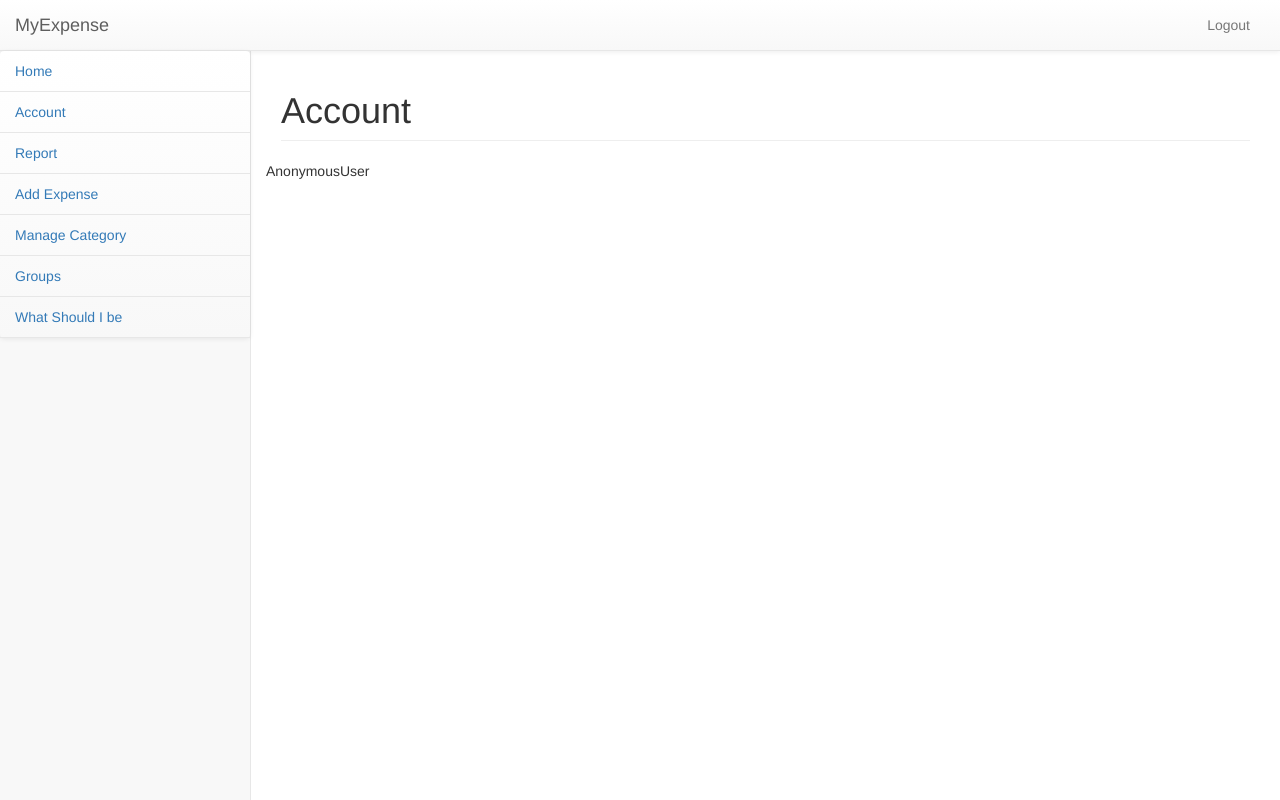
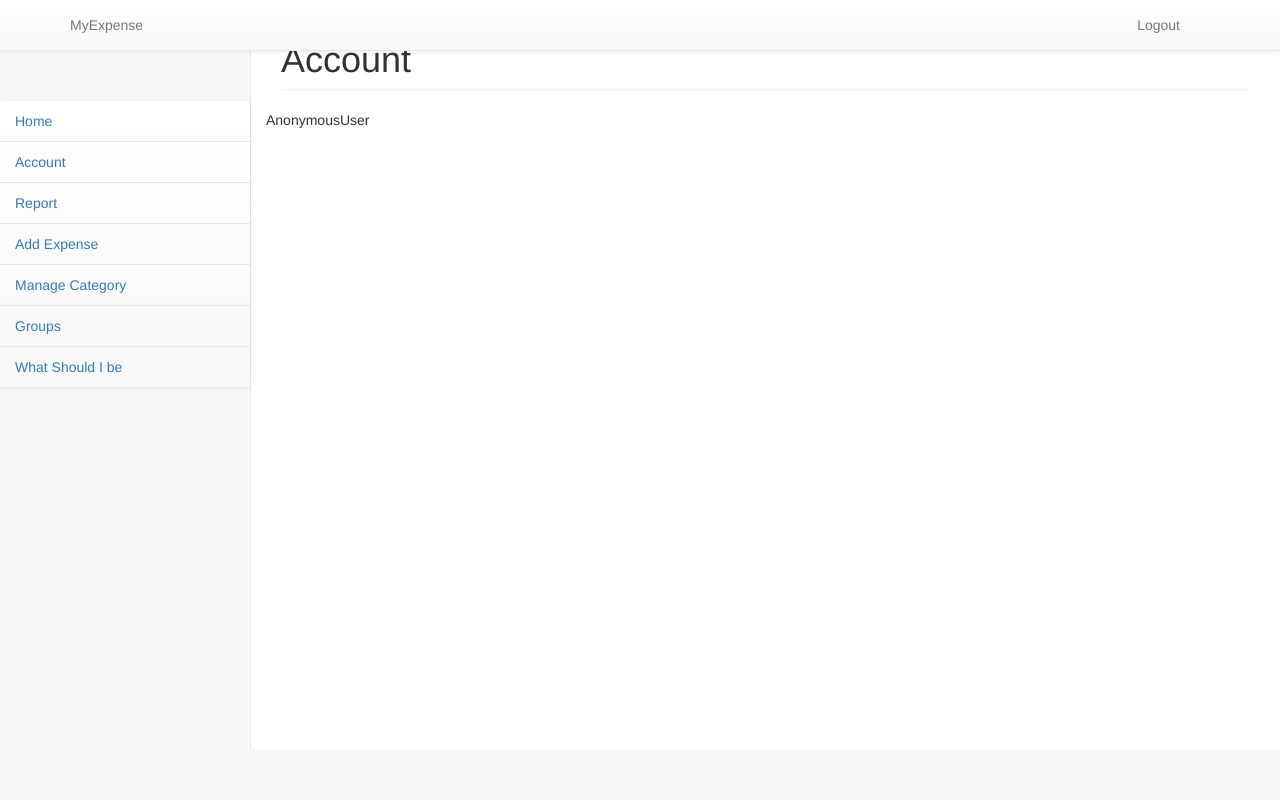
Before and after one commit to zuerst/myExpense, a Django app: template myExpense/myExpense/templates/profile/account.html in a window 1280 px wide. Run offline with Django 3.2, Linux system fonts and the light colour scheme; the template is opened without the code that fills it, so the values that code supplies are empty; some libraries are stand-ins or nearby versions.

Commit message:
match topnav

```diff
--- a/myExpense/myExpense/static/css/sb-admin-2.css
+++ b/myExpense/myExpense/static/css/sb-admin-2.css
@@ -25,6 +25,10 @@ body {
         padding: 0 30px;
         border-left: 1px solid #e7e7e7;
     }
+}
+
+.topnav {
+    font-size: 14px;
 }
 
 .navbar-top-links {
--- a/myExpense/myExpense/templates/profile/profileBase.html
+++ b/myExpense/myExpense/templates/profile/profileBase.html
@@ -31,19 +31,21 @@
     <div id="wrapper">
 
         <!-- Navigation -->
-        <nav class="navbar navbar-default navbar-static-top" role="navigation" style="margin-bottom: 0">
+        <nav class="navbar navbar-default navbar-fixed-top topnav" role="navigation" style="margin-bottom: 0">
+        <div class="container topnav">
             <div class="navbar-header">
                 <button type="button" class="navbar-toggle" data-toggle="collapse" data-target=".navbar-collapse">
                     <span class="sr-only">Toggle navigation</span>
                 </button>
 
-                <a class="navbar-brand" href="/profile">MyExpense</a>
+                <a class="navbar-brand topnav" href="/profile">MyExpense</a>
             </div>
                 <ul class="nav navbar-nav navbar-right navbar-top-links">
                     <li>
                         <a href="/accounts/logout">Logout</a>
                     </li>
                 </ul>
+            </div>
             <!-- /.navbar-header -->
             <div class="navbar-default sidebar" role="navigation">
                 <div class="sidebar-nav navbar-collapse">
--- a/myExpense/myExpense/views.py
+++ b/myExpense/myExpense/views.py
@@ -211,7 +211,7 @@ def register_user(request):
             args['form'] = form
             return render_to_response('mainPage.html', args)
     args['form'] = RegistrationForm()
-    return render(request, 'accounts/register.html', args)
+    return render(request, 'mainPage.html', args)
 
 
 def register_success(request):
```
